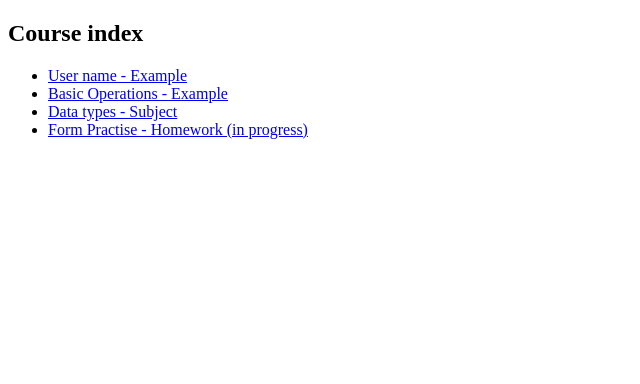
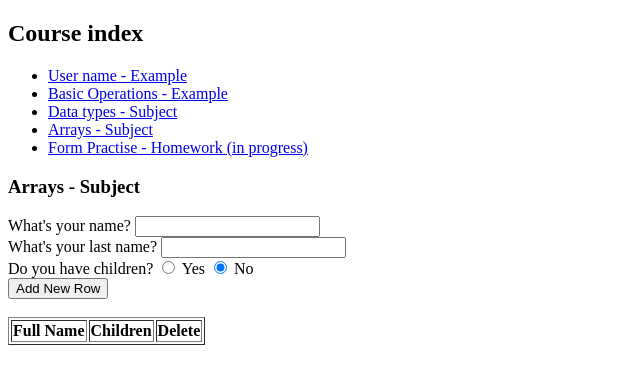
Before and after one commit to apheliana/ANGH-Education, an Angular app: page /arrays in a window 1280 px wide. Before the commit this address led to /. Shown: the top 384 px of the page, without its empty margins (0-640 px from the left). Built offline with nearby package versions, Linux system fonts and the light colour scheme.

Commit message:
form - arrays
form cleanup
array subject

```diff
--- a/package.json
+++ b/package.json
@@ -22,15 +22,16 @@
     "date-fns": "2.14.0",
     "rxjs": "6.5.4",
     "tslib": "1.10.0",
+    "unirest": "^0.6.0",
     "zone.js": "0.10.2"
   },
   "devDependencies": {
-    "@angular-devkit/build-angular": "0.901.6",
+    "@angular-devkit/build-angular": "^0.901.7",
     "@angular/cli": "9.1.6",
     "@angular/compiler-cli": "9.1.7",
-    "@types/node": "12.11.1",
     "@types/jasmine": "3.5.0",
     "@types/jasminewd2": "2.0.3",
+    "@types/node": "12.11.1",
     "codelyzer": "5.1.2",
     "jasmine-core": "3.5.0",
     "jasmine-spec-reporter": "4.2.1",
--- /dev/null
+++ b/src/app/Person.ts
@@ -0,0 +1,33 @@
+import { differenceInYears, format } from 'date-fns';
+export class Person {
+  birthDate: Date = new Date();
+  haveChildren: boolean = true;
+  isSmoking: boolean = false;
+  noOfChildren: number;
+  get name(): string {
+    return this._name;
+  }
+  set name(value) {
+    this._name = value;
+  }
+  private _name = '';
+  get lastname(): string {
+    return this._lastname;
+  }
+  set lastname(value) {
+    this._lastname = value;
+  }
+  private _lastname = '';
+  get nameFull(): string {
+    return this._name + " " + this._lastname;
+  }
+  get age(): number {
+    return differenceInYears(new Date(), this.birthDate);
+  }
+  get isSmokingText(): string {
+    return this.isSmoking ? 'Yes' : 'No';
+  }
+  get birthDateText(): string {
+    return format(this.birthDate, 'dd.MM.yyyy');
+  }
+}
--- /dev/null
+++ b/src/app/PersonData.ts
@@ -0,0 +1,8 @@
+export interface PersonData {
+  _name: string;
+  _lastname: string;
+  birthDate: string;
+  haveChildren: boolean;
+  isSmoking: boolean;
+  noOfChildren: number;
+}
--- a/src/app/app-routing.module.ts
+++ b/src/app/app-routing.module.ts
@@ -1,11 +1,13 @@
 import { NgModule } from '@angular/core';
 import { Routes, RouterModule } from '@angular/router';
+import { ArraysComponent } from './arrays.component';
 import { DataTypesComponent } from './data-types.component';
 import { UsernameComponent } from './username.component';
 import { OperationsComponent } from './operations.component';
 import { FormPractiseComponent } from './form-practise.component';
 
 const routes: Routes = [
+  { path: "arrays", component: ArraysComponent },
   { path: "data-types", component: DataTypesComponent },
   { path: "username", component: UsernameComponent },
   { path: "operations", component: OperationsComponent },
--- a/src/app/app.component.html
+++ b/src/app/app.component.html
@@ -6,6 +6,7 @@
     <li><a routerLink="/username">User name - Example</a></li>
     <li><a routerLink="/operations">Basic Operations - Example</a></li>
     <li><a routerLink="/data-types">Data types - Subject</a></li>
+    <li><a routerLink="/arrays">Arrays - Subject</a></li>
     <li><a routerLink="/form-practise">Form Practise - Homework (in progress)</a></li>
   </ul>
 </div>
--- a/src/app/app.module.ts
+++ b/src/app/app.module.ts
@@ -4,6 +4,7 @@ import { FormsModule }   from '@angular/forms';
 
 import { AppRoutingModule } from './app-routing.module';
 import { AppComponent } from './app.component';
+import { ArraysComponent } from './arrays.component';
 import { DataTypesComponent } from './data-types.component';
 import { UsernameComponent } from './username.component';
 import { OperationsComponent } from './operations.component';
@@ -12,6 +13,7 @@ import { FormPractiseComponent } from './form-practise.component';
 @NgModule({
   declarations: [
     AppComponent,
+    ArraysComponent,
     DataTypesComponent,
     UsernameComponent,
     OperationsComponent,
--- /dev/null
+++ b/src/app/arrays.component.html
@@ -0,0 +1,43 @@
+<h3>Arrays - Subject</h3>
+
+<div>
+  What's your name?
+  <input [(ngModel)]="name" />
+</div>
+
+<div>
+  What's your last name?
+  <input [(ngModel)]="nameLast" />
+</div>
+
+<div>
+  Do you have children?
+  <input type="radio" [value]="true" name="haveChildren" [(ngModel)]="haveChildren" /> Yes
+  <input type="radio" [value]="false" name="haveChildren" [(ngModel)]="haveChildren" /> No
+</div>
+
+<div *ngIf="haveChildren">
+  How many children do you have?
+  <input [(ngModel)]="noOfChildren" />
+</div>
+
+<div>
+  <button (click)="enterPersonsInfo()">Add New Row</button>
+</div>
+
+<br>
+<div>
+  <table border="1">
+    <tr>
+      <th>Full Name</th>
+      <th>Children</th>
+      <th>Delete</th>
+    </tr>
+    <tr *ngFor="let person of peopleResult">
+      <td>{{person.nameFull}}</td>
+      <td *ngIf="!person.noOfChildren">None </td>
+      <td *ngIf="person.noOfChildren">Yes ({{person.noOfChildren}})</td>
+      <td><button (click)="deleteRow(person)">Delete Row</button></td>
+    </tr>
+  </table>
+</div>
--- /dev/null
+++ b/src/app/arrays.component.ts
@@ -0,0 +1,100 @@
+import { Component } from '@angular/core';
+import { PersonData } from './PersonData'; //interface
+
+@Component({
+  templateUrl: './arrays.component.html',
+})
+export class ArraysComponent {
+  people: PersonObj[] = [];
+  peopleResult : PersonObj[] = [];
+  haveChildren: boolean = false;
+  noOfChildren: number = 0;
+  name: string = '';
+  nameLast: string = '';
+  searchAll: string = 'fatih';
+
+  constructor() {
+    const peopleJSON = localStorage.getItem('people');
+    const people = JSON.parse(peopleJSON) as PersonData[];
+    if (people !== null) {
+      this.people = people.map(dataItem => {
+        //console.log('dataItem', dataItem);
+        const person = new PersonObj();
+        person.name = dataItem._name;
+        person.lastname = dataItem._lastname;
+        person.haveChildren = dataItem.haveChildren;
+        person.noOfChildren = dataItem.noOfChildren;
+        //console.log('person', person);
+        return person;
+      });
+      this.peopleResult  = this.people;
+    }
+
+    const array1 = this.people.filter(person => {
+      Object.keys(person).forEach(key => {
+        console.log('k&v', key, person[key]);
+      });
+
+      //console.log('key/value 2A', person['isSmoking']);
+      //console.log('key/value 2B', person.isSmoking);
+
+      const values = Object.values(person).join();
+      // console.log('v', values);
+      return values.includes(this.searchAll);
+    });
+
+  }
+
+  deleteRow(person: PersonObj): void {
+    console.log('silinecek kisi: ' + person.name);
+    this.people = this.people.filter(item => item !== person);
+    this.peopleResult  = this.people;
+    this.save();
+  }
+
+  enterPersonsInfo(): void {
+    const people = new PersonObj();
+    people.name = this.name;
+    people.lastname = this.nameLast;
+    people.haveChildren = this.haveChildren;
+    people.noOfChildren = this.noOfChildren;
+
+    console.log('family', people);
+
+    this.people.push(people);
+    this.reset();
+    this.save();
+  }
+
+  private reset(): void {
+    this.name = '';
+    this.nameLast = '';
+    this.haveChildren = false;
+    this.noOfChildren = 0;
+  }
+
+  private save(): void {
+    localStorage.setItem('people', JSON.stringify(this.people));
+  }
+}
+class PersonObj {
+  haveChildren: boolean = true;
+  noOfChildren: number;
+  get name(): string {
+    return this._name;
+  }
+  set name(value) {
+    this._name = value;
+  }
+  private _name = '';
+  get lastname(): string {
+    return this._lastname;
+  }
+  set lastname(value) {
+    this._lastname = value;
+  }
+  private _lastname = '';
+  get nameFull(): string {
+    return this._name + " " + this._lastname;
+  }
+}
--- a/src/app/form-practise.component.css
+++ b/src/app/form-practise.component.css
@@ -1,5 +1,5 @@
 .Warning {
   border: 2px outset red;
   color: red;
-  text-align: center;
+  text-align: left;
 }
--- a/src/app/form-practise.component.html
+++ b/src/app/form-practise.component.html
@@ -3,12 +3,12 @@
 
 <div>
   What's your name?
-  <input [(ngModel)]="personsname" />
+  <input [(ngModel)]="name" />
 </div>
 
 <div>
   What's your last name?
-  <input [(ngModel)]="personslastname" />
+  <input [(ngModel)]="nameLast" />
 </div>
 
 <div>
@@ -18,8 +18,8 @@
 
 <div>
   Are you smoking?
-  <input type="radio" value="Yes" name="smoking" [(ngModel)]="isSmoking" /> Yes
-  <input type="radio" value="No" name="smoking" [(ngModel)]="isSmoking" /> No
+  <input type="radio" [value]="true" name="smoking" [(ngModel)]="isSmoking" /> Yes
+  <input type="radio" [value]="false" name="smoking" [(ngModel)]="isSmoking" /> No
 </div>
 
 <div>
@@ -43,7 +43,11 @@
   <input [(ngModel)]="searchAll" /> <button (click)="searchInAll()">Search</button>
 </div>
 
-<div *ngIf="errorMessage !== ''" class="Warning">{{ errorMessage }}</div>
+<div *ngIf="errorMessageArray" class="Warning">
+  <ul *ngFor="let errorMessage of errorMessageArray">
+    <li>{{ errorMessage }}</li>
+  </ul>
+</div>
 
 <div *ngIf="viewState == 'add'">
   <button (click)="enterPersonsInfo()">Add New Row</button>
@@ -55,7 +59,7 @@
 </div>
 
 <br>
-<div *ngIf="aile.length > 0; else noUser">
+<div *ngIf="familyResult.length > 0; else noUser">
   <table border="1">
     <tr>
       <th>Full Name</th>
@@ -66,11 +70,11 @@
       <th>Delete</th>
       <th>Select</th>
     </tr>
-    <tr *ngFor="let person of aileResult">
-      <td>{{person.fullname}}</td>
-      <td>{{person.birthDate}}</td>
+    <tr *ngFor="let person of familyResult">
+      <td>{{person.nameFull}}</td>
+      <td>{{person.birthDateText}}</td>
       <td>{{person.age}}</td>
-      <td>{{person.isSmoking}}</td>
+      <td>{{person.isSmokingText}}</td>
       <td *ngIf="!person.noOfChildren">None </td>
       <td *ngIf="person.noOfChildren">Yes ({{person.noOfChildren}})</td>
       <td><button (click)="deleteRow(person)">Delete Row</button></td>
@@ -79,5 +83,9 @@
   </table>
 </div>
 <ng-template #noUser>
-  Please add a new person.
+  <div class="Warning">
+    <ul>
+      <li>Please add new data.</li>
+    </ul>
+  </div>
 </ng-template>
--- a/src/app/form-practise.component.ts
+++ b/src/app/form-practise.component.ts
@@ -1,31 +1,33 @@
 import { Component } from '@angular/core';
-import { differenceInYears, format, parseISO } from 'date-fns';
-import { areAllEquivalent } from '@angular/compiler/src/output/output_ast';
+import { format, parseISO, isValid } from 'date-fns';
+import { areAllEquivalent, ArrayType } from '@angular/compiler/src/output/output_ast';
+import { Person } from './Person';
+import { PersonData } from './PersonData';
 
 @Component({
   templateUrl: './form-practise.component.html',
   styleUrls: ['./form-practise.component.css'],
 })
 export class FormPractiseComponent {
-  aile: Person[] = [];
-  aileResult : Person[] = [];
+  family: Person[] = [];
+  familyResult : Person[] = [];
   birthDateText: string = '';
-  errorMessage: string = '';
+  errorMessageArray: string[];
   haveChildren: boolean = false;
-  isSmoking: string = '';
+  isSmoking: boolean = false;
   noOfChildren: number = 0;
-  personsname: string = '';
-  personslastname: string = '';
+  name: string = '';
+  nameLast: string = '';
   searchAll: string = '';
   searchName: string = '';
   selectedperson: Person = null;
   viewState: 'add' | 'update' = 'add';
 
   constructor() {
-    const aileJSON = localStorage.getItem('aile');
-    const aile = JSON.parse(aileJSON) as PersonData[];
-    if (aile !== null) {
-      this.aile = aile.map(dataItem => {
+    const familyJSON = localStorage.getItem('family');
+    const family = JSON.parse(familyJSON) as PersonData[];
+    if (family !== null) {
+      this.family = family.map(dataItem => {
         console.log('dataItem', dataItem);
         const person = new Person();
         person.name = dataItem._name;
@@ -37,7 +39,7 @@ export class FormPractiseComponent {
         console.log('person', person);
         return person;
       });
-      this.aileResult  = this.aile;
+      this.familyResult  = this.family;
     }
   }
 
@@ -48,8 +50,8 @@ export class FormPractiseComponent {
 
   deleteRow(person: Person): void {
     console.log('silinecek kisi: ' + person.name);
-    this.aile = this.aile.filter(item => item !== person);
-    this.aileResult  = this.aile;
+    this.family = this.family.filter(item => item !== person);
+    this.familyResult  = this.family;
     this.save();
   }
 
@@ -57,39 +59,36 @@ export class FormPractiseComponent {
     if (!this.validateForm()) {
       return;
     }
-    const ebeveyn = new Person();
-    ebeveyn.name = this.personsname;
-    ebeveyn.lastname = this.personslastname;
-    ebeveyn.birthDate = parseISO(this.birthDateText);
-    ebeveyn.isSmoking = this.isSmoking;
-    ebeveyn.haveChildren = this.haveChildren;
-    ebeveyn.noOfChildren = this.noOfChildren;
+    const family = new Person();
+    family.name = this.name;
+    family.lastname = this.nameLast;
+    family.birthDate = parseISO(this.birthDateText);
+    family.isSmoking = this.isSmoking;
+    family.haveChildren = this.haveChildren;
+    family.noOfChildren = this.noOfChildren;
 
-    console.log('ebeveyn', ebeveyn);
+    console.log('family', family);
 
-    this.aile.push(ebeveyn);
+    this.family.push(family);
     this.reset();
     this.save();
   }
 
   searchByName() {
-    this.aileResult = this.aile.filter(item => item.name.includes(this.searchName));
+    this.familyResult = this.family.filter(item => item.name.includes(this.searchName));
   }
 
-   searchInAll() {
-    this.aileResult = this.aile.filter(function (o) {
-        return Object.keys(o).some(function (k) {
-          this.o.forEach(element => {
-            element.includes(this.searchAll);
-            return o[k];
-          });
-
-        });
+  searchInAll() {
+    this.familyResult = this.family.filter(item => {
+      const values = Object.values(item).join();
+      console.log('v', values);
+      return values.includes(this.searchAll);
     });
-}
+  }
 
   selectRow(person: Person): void {
-    this.personsname = person.name;
+    this.name = person.name;
+    this.nameLast = person.lastname;
     this.birthDateText = format(person.birthDate, 'yyyy-MM-dd');
     this.isSmoking = person.isSmoking;
     this.haveChildren = person.haveChildren;
@@ -102,8 +101,8 @@ export class FormPractiseComponent {
     if (!this.validateForm()) {
       return;
     }
-
-    this.selectedperson.name = this.personsname;
+    this.selectedperson.name = this.name;
+    this.selectedperson.lastname = this.nameLast;
     this.selectedperson.birthDate = parseISO(this.birthDateText);
     this.selectedperson.isSmoking = this.isSmoking;
     this.selectedperson.haveChildren = this.haveChildren;
@@ -114,60 +113,33 @@ export class FormPractiseComponent {
   }
 
   private reset(): void {
-    this.personsname = '';
+    this.name = '';
+    this.nameLast = '';
     this.birthDateText = '';
+    this.haveChildren = false;
+    this.noOfChildren = 0;
     this.selectedperson = null;
+    delete this.errorMessageArray;
   }
 
   private save(): void {
-    localStorage.setItem('aile', JSON.stringify(this.aile));
+    localStorage.setItem('family', JSON.stringify(this.family));
   }
 
   private validateForm(): boolean {
-    this.errorMessage = '';
-    if (this.personsname === '') {
-      this.errorMessage = ' * Name can not be empty * ';
+    this.errorMessageArray = [];
+    if (this.name === '') {
+      this.errorMessageArray.push('Name can not be empty');
     }
-    return this.errorMessage.length === 0
+    if (this.nameLast === '') {
+      this.errorMessageArray.push('Last name can not be empty');
+    }
+    if (!isValid(parseISO(this.birthDateText))) {
+      this.errorMessageArray.push('Date is invaild');
+    }
+    if (this.haveChildren && this.noOfChildren === 0) {
+      this.errorMessageArray.push('Please answer: "How many children do you have?"');
+    }
+    return this.errorMessageArray.length === 0;
   }
 }
-
-interface PersonData {
-  _name: string;
-  _lastname: string;
-  birthDate: string;
-  haveChildren: boolean;
-  isSmoking: string;
-  noOfChildren: number;
-}
-
-class Person {
-  birthDate: Date = new Date();
-  haveChildren: boolean = true;
-  isSmoking: string = '';
-  noOfChildren: number;
-
-  get name(): string {
-    return this._name;
-  }
-  set name(value) {
-    this._name = value;
-  }
-  private _name = '';
-
-  get lastname(): string {
-    return this._lastname;
-  }
-  set lastname(value) {
-    this._lastname = value;
-  }
-  private _lastname = '';
-
-  get fullname(): string {
-    return this._name + " " + this._lastname;
-  }
-
-  get age(): number {
-    return differenceInYears(new Date(), this.birthDate);
-  }
-}
```
Also changed, not shown: 1 other file (tests, documents, lock files or other folders).
